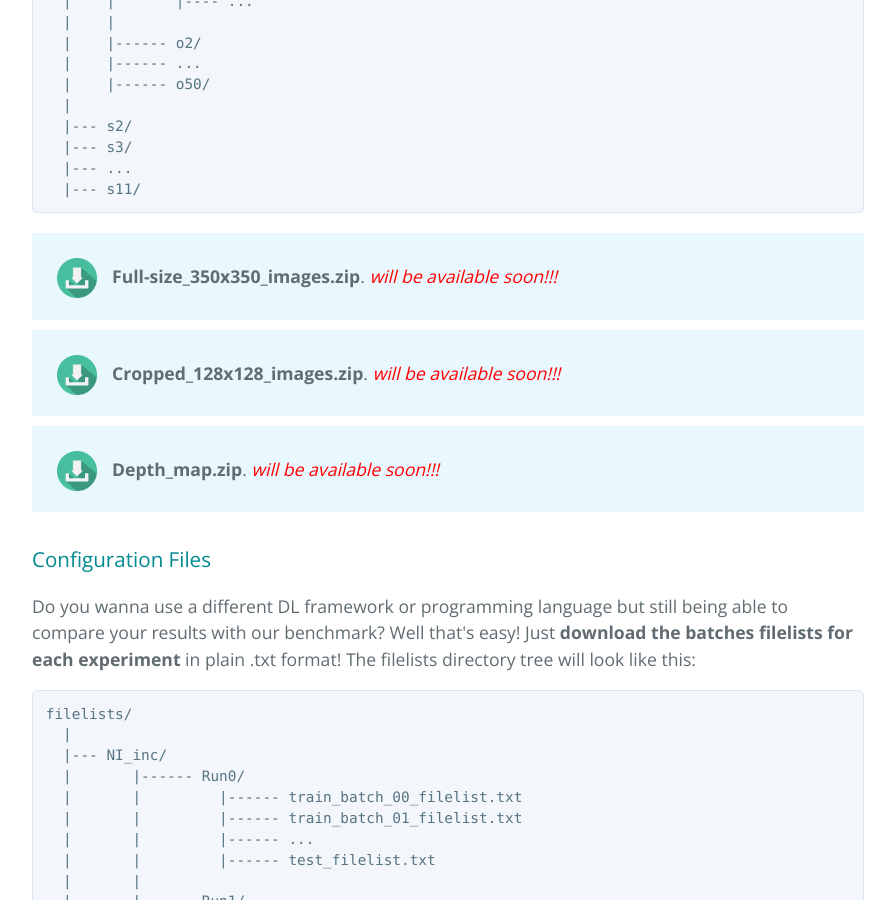
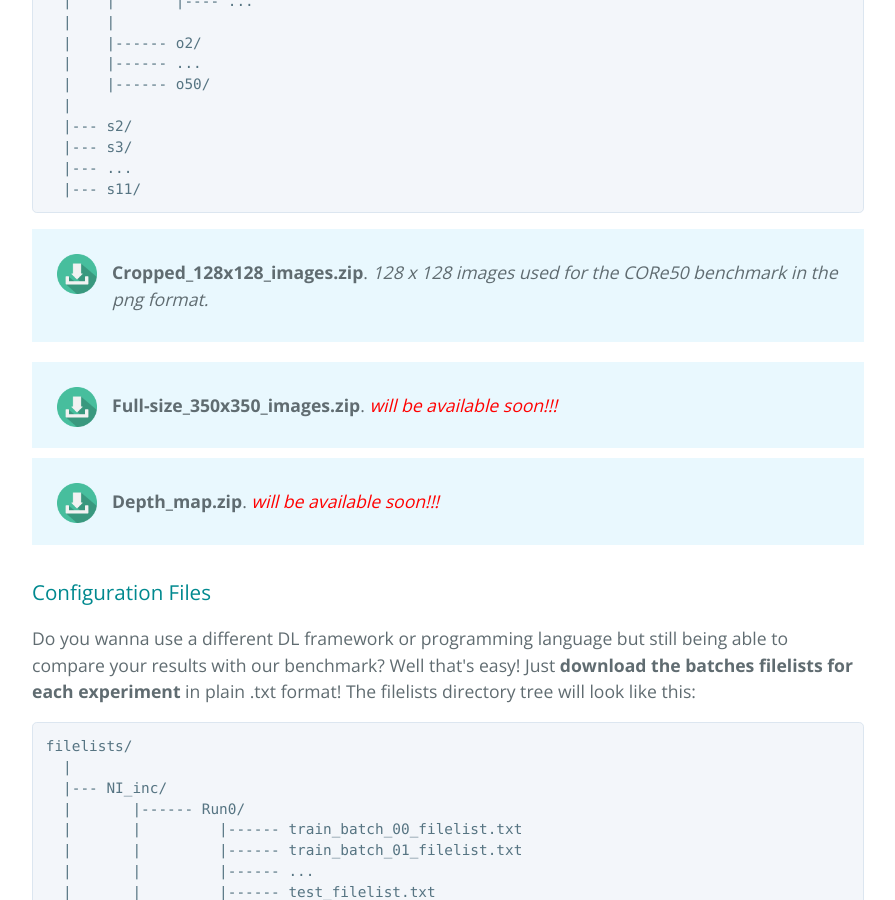
Before and after one commit to vlomonaco/core50, a Jekyll site: the page built from index.html, in a window 1280 px wide and 900 px high, scrolled down 4442 px. Shown: the whole window, without its empty margins (192-1087 px from the left). Built offline with Jekyll 4.4.1, drawn with Linux system fonts in a browser that asks for light colours; the list of posts is cut into pages by our own code.

Commit message:
dataset download link added

```diff
--- a/index.html
+++ b/index.html
@@ -77,17 +77,18 @@
   |--- s11/
 </code></pre>
 
+<div style="background-color: rgba(227, 246, 254, 0.79); padding: 20px; margin-top:10px;">
+<div style="width:60px; height: 60px;float:left; padding-right:10px"><a href="http://bias.csr.unibo.it/maltoni/core50_128x128.zip"><img src="imgs/download.ico" width="50px" style="padding:5px; vertical-align: middle;"></a></div>
+<div style="margin-top:10px; margin-bottom:10px;margin-left:60px">
+<strong>Cropped_128x128_images.zip</strong>. <i> 128 x 128 images used for the CORe50 benchmark in the png format.</i></div>
+</div>
+
 <div style="background-color: rgba(227, 246, 254, 0.79); padding: 20px; margin-top:20px;">
 <div style="width:60px; height: 60px;float:left; padding-right:10px"><a href=""><img src="imgs/download.ico" width="50px" style="padding:5px; vertical-align: middle;"></a></div>
 <div style="margin-top:10px; margin-bottom:10px;margin-left:60px">
 <strong>Full-size_350x350_images.zip</strong>. <i> <span style="color:#ff0000"> will be available soon!!!</span></i></div>
 </div>
 
-<div style="background-color: rgba(227, 246, 254, 0.79); padding: 20px; margin-top:10px;">
-<div style="width:60px; height: 60px;float:left; padding-right:10px"><a href=""><img src="imgs/download.ico" width="50px" style="padding:5px; vertical-align: middle;"></a></div>
-<div style="margin-top:10px; margin-bottom:10px;margin-left:60px">
-<strong>Cropped_128x128_images.zip</strong>. <i> <span style="color:#ff0000"> will be available soon!!!</span></i></div>
-</div>
 <div style="background-color: rgba(227, 246, 254, 0.79); padding: 20px; margin-top:10px;">
 <div style="width:60px; height: 60px;float:left; padding-right:10px"><a href=""><img src="imgs/download.ico" width="50px" style="padding:5px; vertical-align: middle;"></a></div>
 <div style="margin-top:10px; margin-bottom:10px;margin-left:60px">
```
